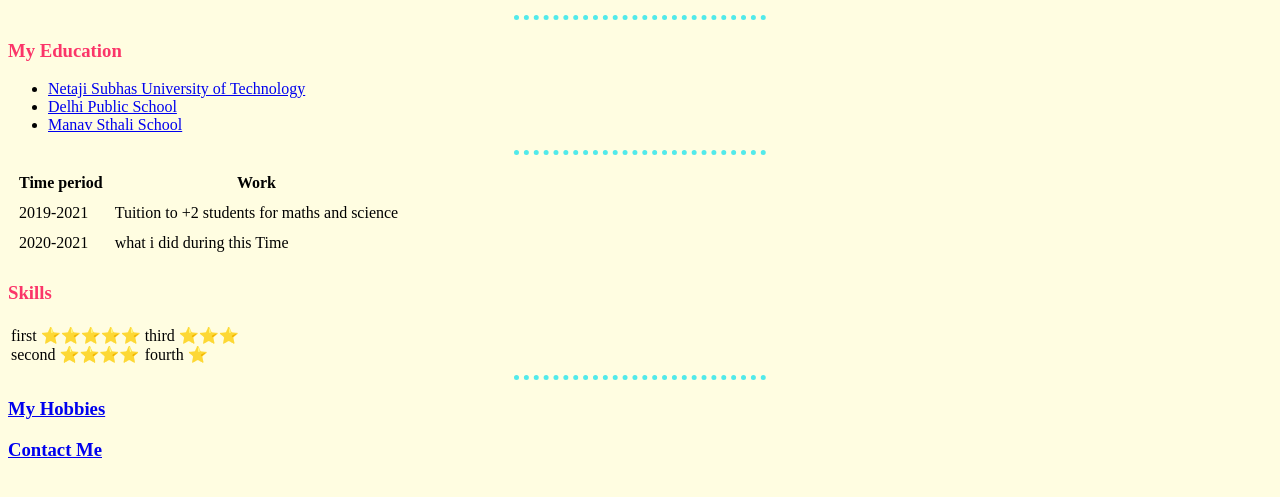
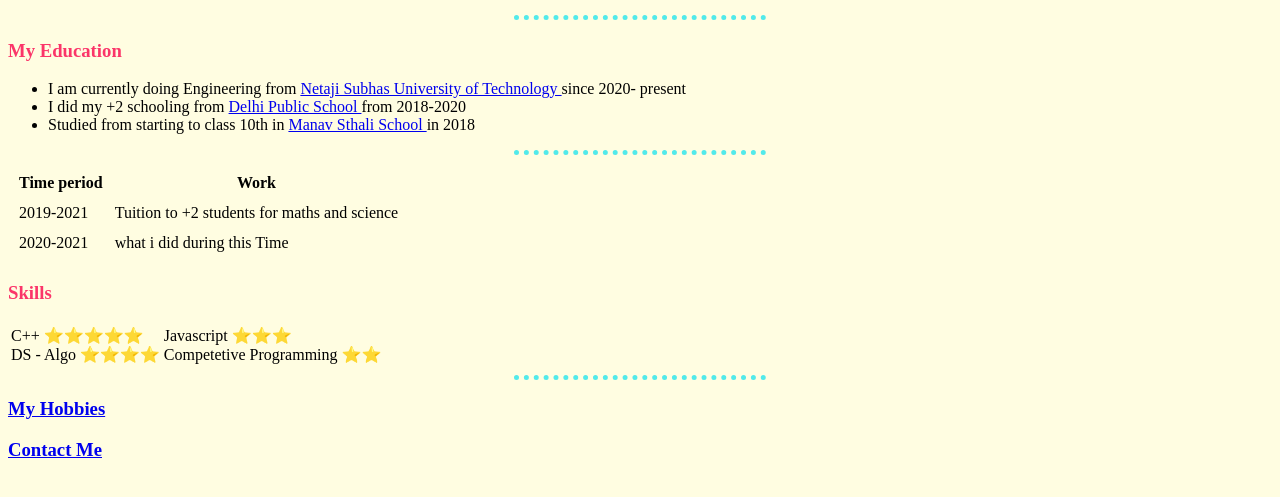
Before and after one commit to Yash5902/CV, a plain HTML site: page index.html in a window 1280 px wide. Shown: the part 171-668 px from the top of the page. Drawn offline with Linux system fonts and the light colour scheme.

Commit message:
klsdfja;skdjf

```diff
--- a/index.html
+++ b/index.html
@@ -2,7 +2,7 @@
 <html lang="en">
 <head>
     <meta charset="utf-8">
-    <title>My first Project</title>
+    <title>My First Project</title>
 <link rel="stylesheet" href="styles.css">
 
 </head>
@@ -29,9 +29,9 @@
 
  <!-- we can nest any one type of list into another ...  -->
  <ul>
-     <li><a href="http://nsut.ac.in/"> Netaji Subhas University of Technology </a></li>
-     <li> <a href="https://dpsmathuraroad.org/">Delhi Public School </a></li>
-     <li><a href="https://manavsthalischool.com/"> Manav Sthali School </a> </li>
+     <li>I am currently doing Engineering from <a href="http://nsut.ac.in/"> Netaji Subhas University of Technology </a> since 2020- present</li>
+     <li>I did my +2 schooling from <a href="https://dpsmathuraroad.org/">Delhi Public School </a> from 2018-2020</li>
+     <li>Studied from starting to class 10th in <a href="https://manavsthalischool.com/"> Manav Sthali School </a> in 2018</li>
  </ul>
 <table cellspacing="10">
     <thead>
@@ -61,8 +61,8 @@
 <h3> Skills</h3>
 <table>
     <tr>
-        <td>first ⭐⭐⭐⭐⭐ <br> second ⭐⭐⭐⭐</td>
-        <td>third ⭐⭐⭐<br> fourth ⭐</td>
+        <td>C++ ⭐⭐⭐⭐⭐ <br> DS - Algo ⭐⭐⭐⭐</td>
+        <td>Javascript ⭐⭐⭐<br> Competetive Programming ⭐⭐</td>
     </tr>
 </table>
 
```
